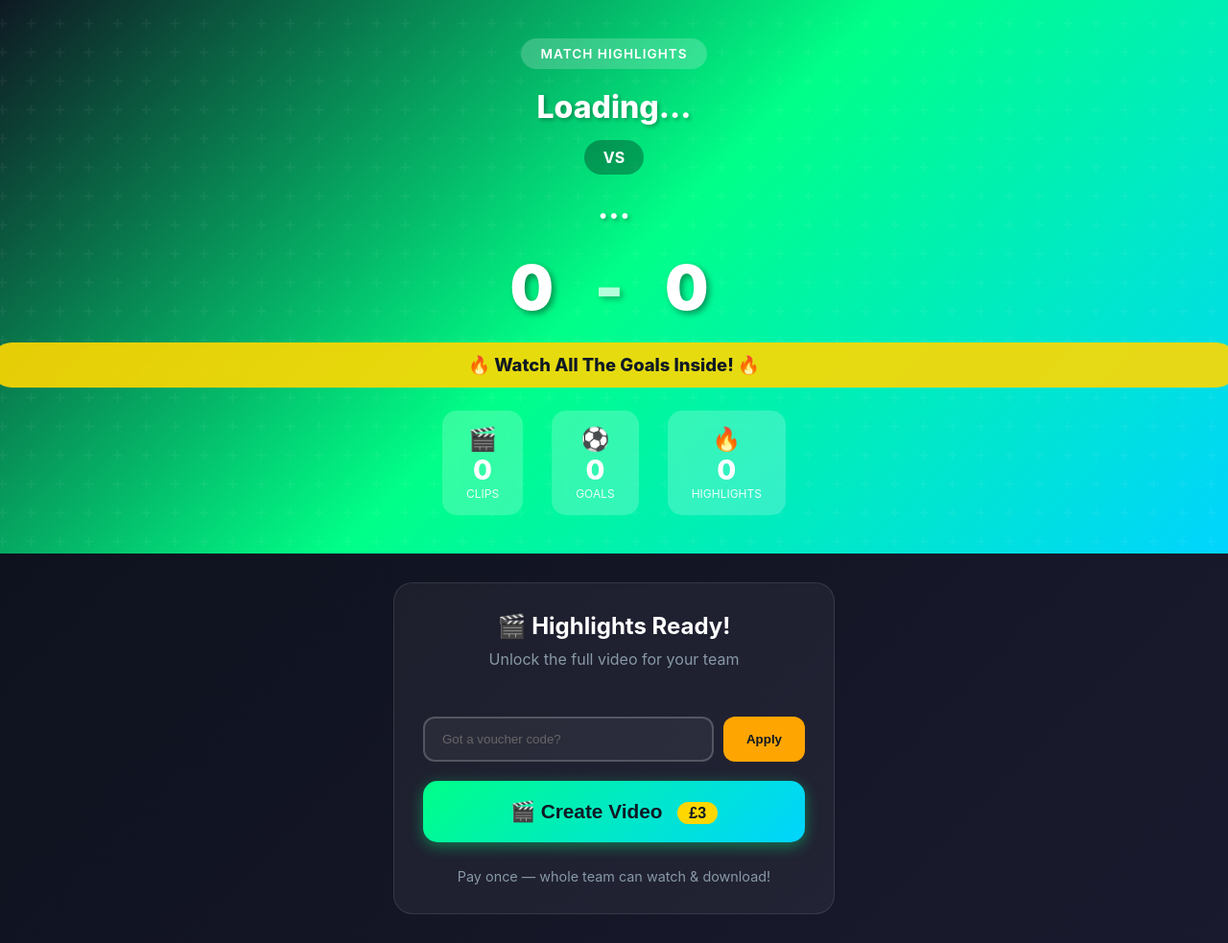
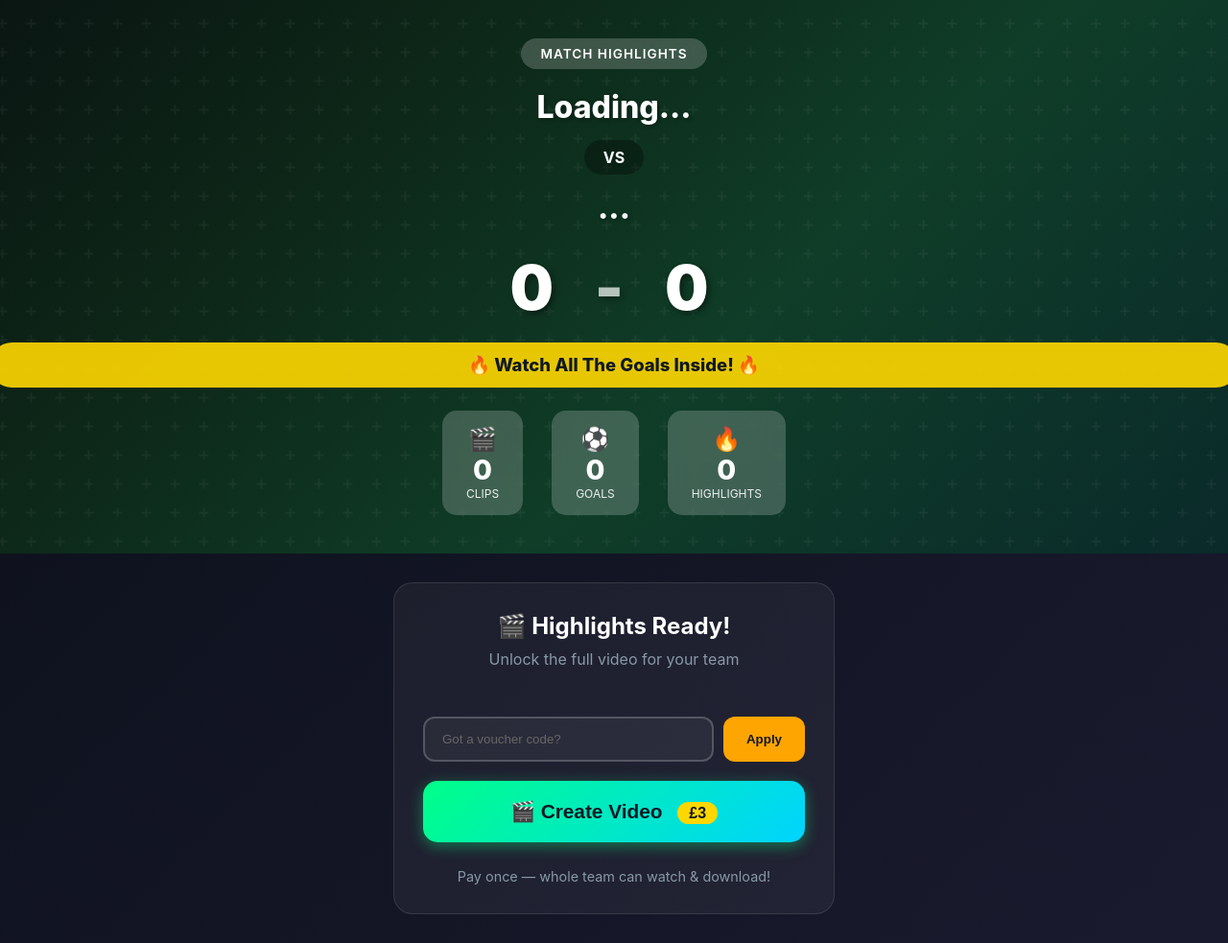
Before and after one commit to miketehdegen-glitch/matchreel, a website: page public/reel.html in a window 1280 px wide. Shown: the whole page at 96% size. Drawn offline with Linux system fonts and the light colour scheme; files whose address does not match are found by name.

Commit message:
Darker, more slick hero gradient

```diff
--- a/public/reel.html
+++ b/public/reel.html
@@ -25,7 +25,7 @@
     /* HERO POSTER SECTION */
     .hero-poster {
       position: relative;
-      background: linear-gradient(135deg, #0f1923 0%, #00ff88 50%, #00d4ff 100%);
+      background: linear-gradient(135deg, #0a1612 0%, #0d2818 30%, #0f3d28 60%, #0a2a2a 100%);
       padding: 40px 20px;
       text-align: center;
       overflow: hidden;
```
